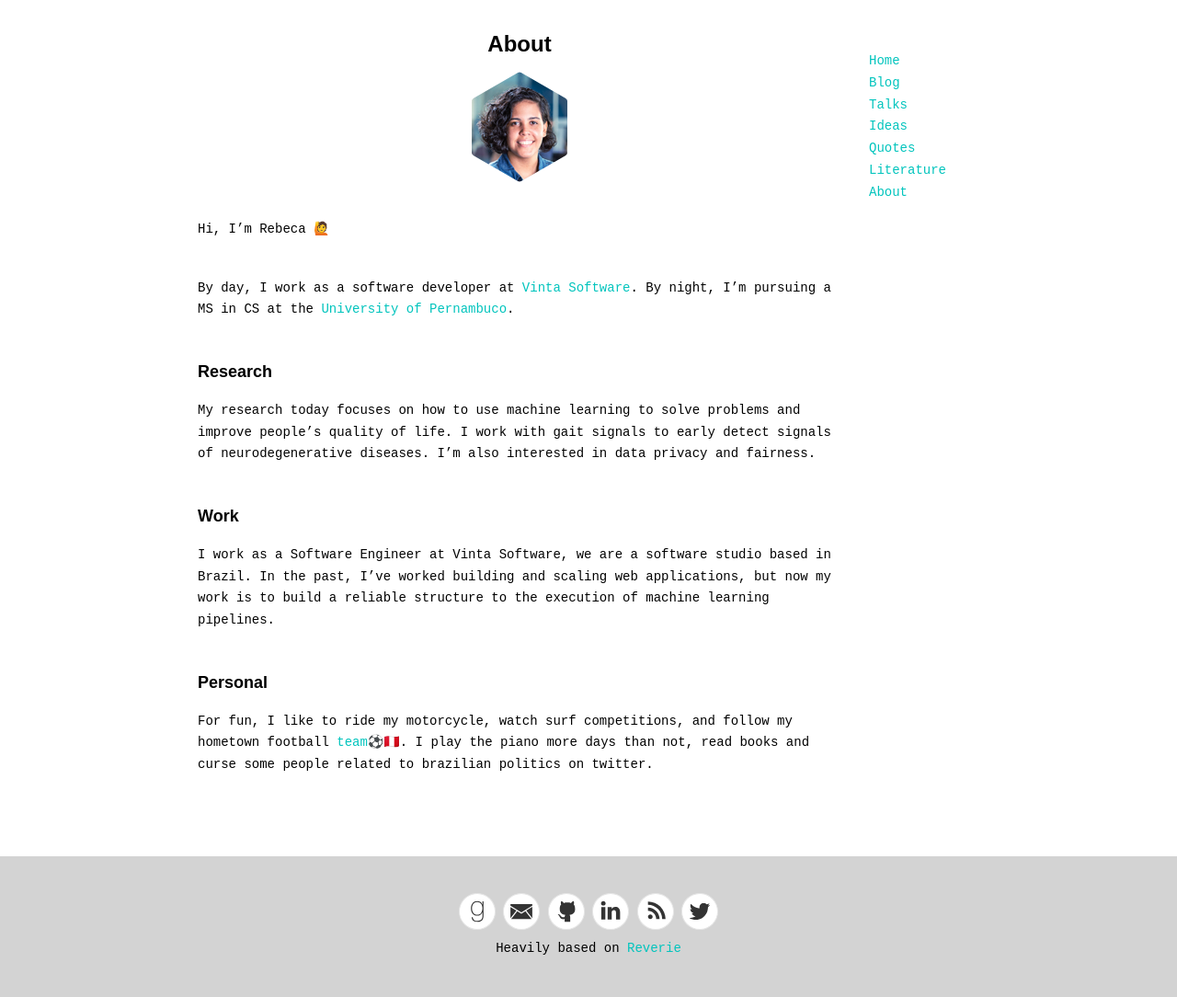
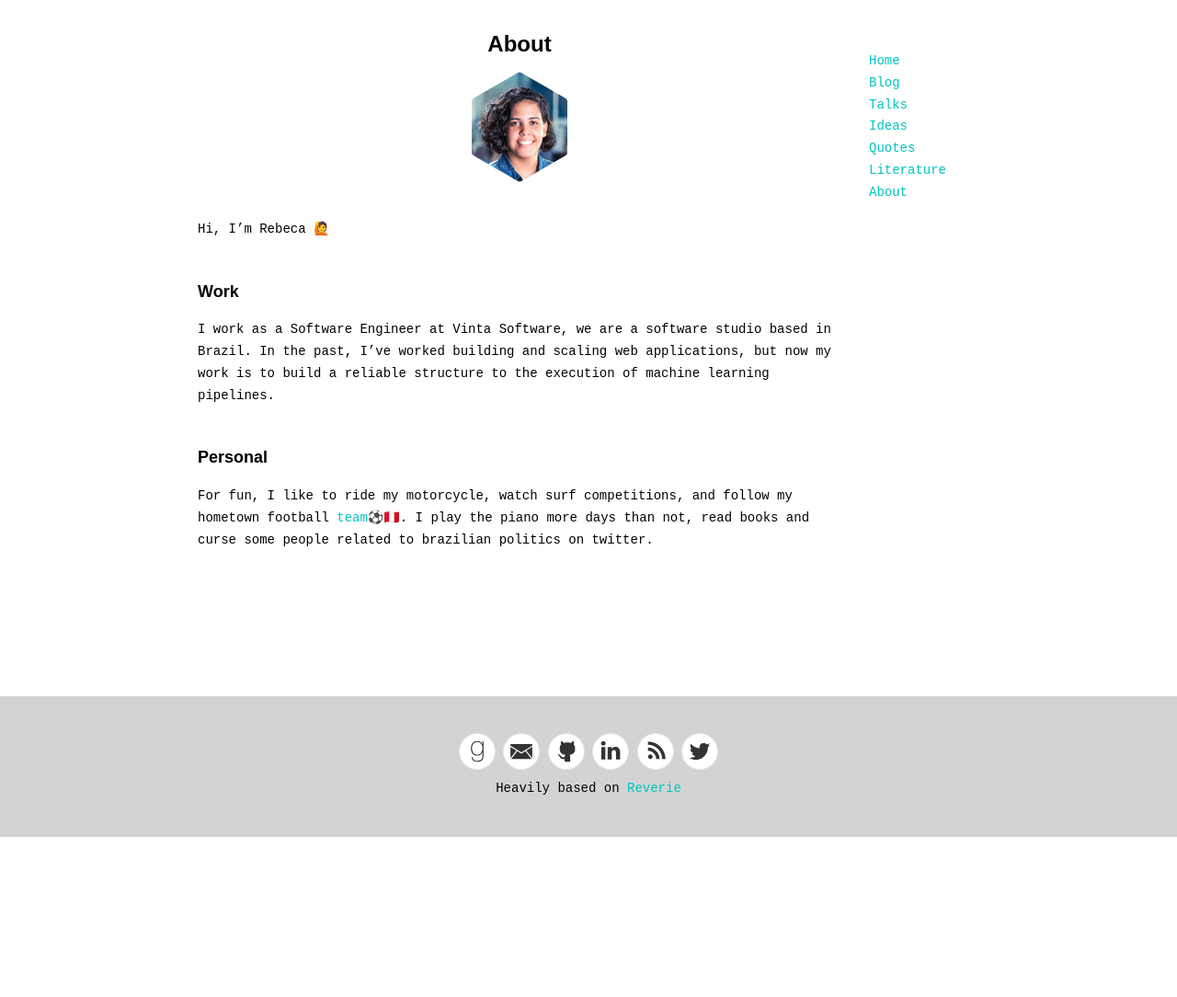
Before and after one commit to rsarai/-rsarai.github.io, a Jekyll site: the page built from _pages/about.md, in a window 1280 px wide. Shown: the whole page at 92% size. Built offline with Jekyll 4.4.1, drawn with Linux system fonts in a browser that asks for light colours; after the commit the page ends 910 px from its top, so only the background shows below that.

Commit message:
Updates about

```diff
--- a/_pages/about.md
+++ b/_pages/about.md
@@ -8,12 +8,6 @@ permalink: /about/
 
 Hi, I'm Rebeca 🙋
 
-By day, I work as a software developer at [Vinta Software](https://vinta.com.br). By night, I'm pursuing a MS in CS at the [University of Pernambuco](https://en.wikipedia.org/wiki/University_of_Pernambuco).
-
-
-### Research
-My research today focuses on how to use machine learning to solve problems and improve people's quality of life. I work with gait signals to early detect signals of neurodegenerative diseases. I'm also interested in data privacy and fairness.
-
 ### Work
 I work as a Software Engineer at Vinta Software, we are a software studio based in Brazil. In the past, I've worked building and scaling web applications, but now my work is to build a reliable structure to the execution of machine learning pipelines.
 
```
